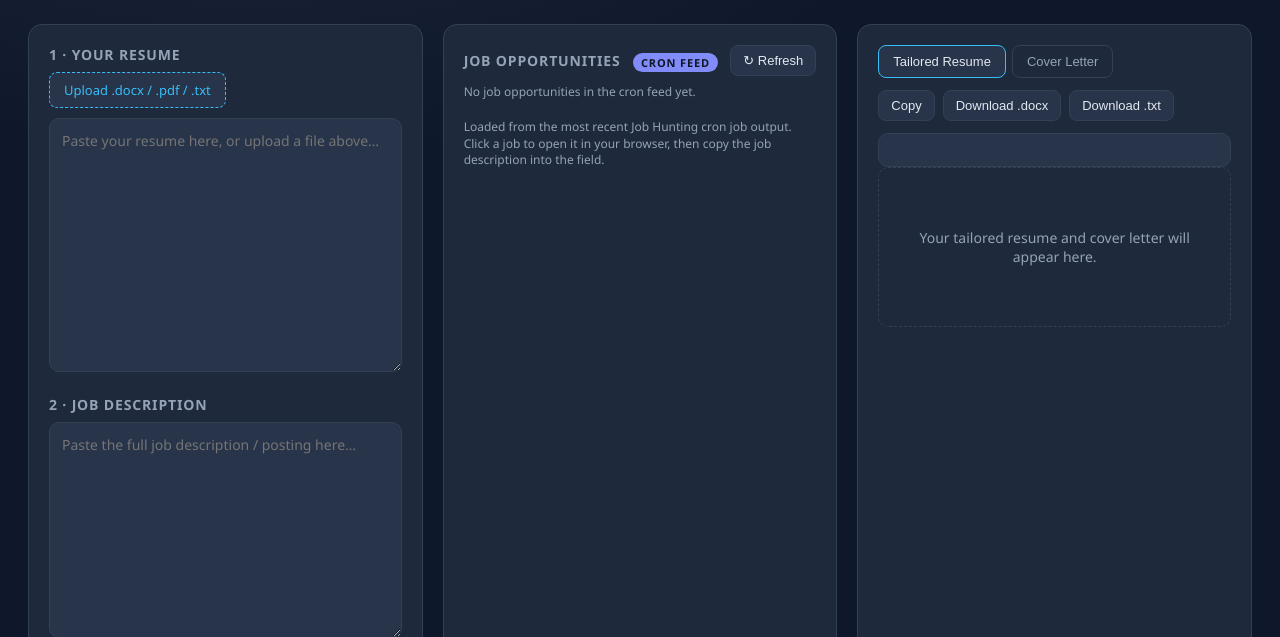
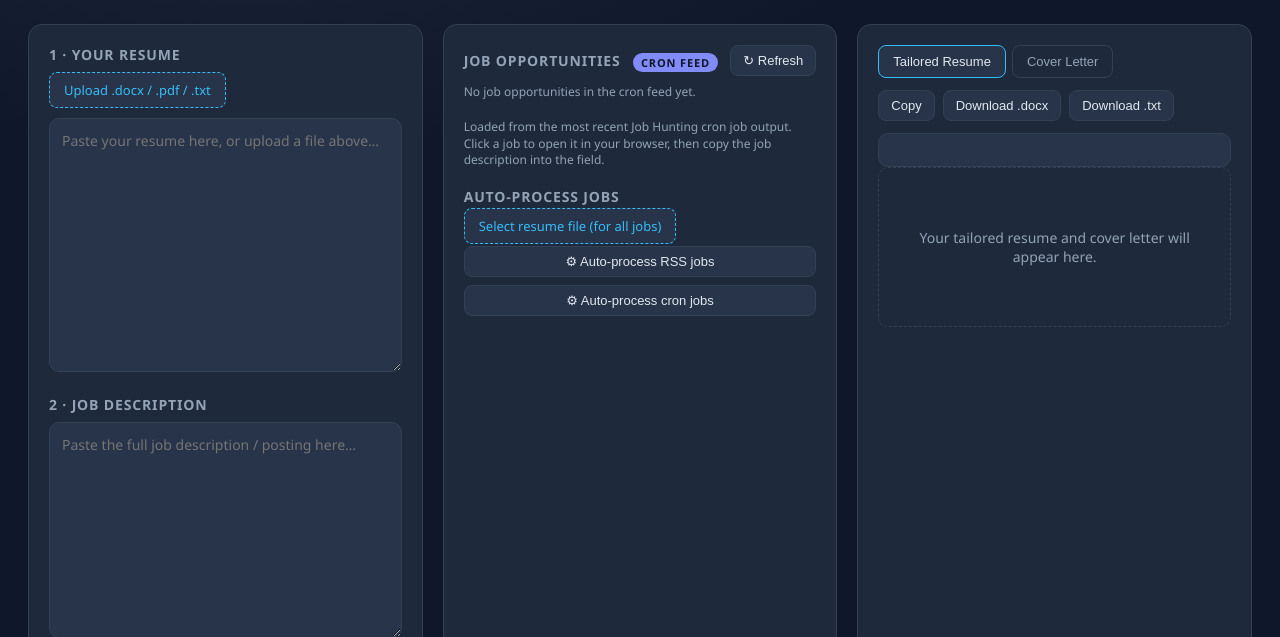
Before and after one commit to TriBrigadeMars/resume-tailor, a Flask app: page / in a window 1280 px wide. Shown: the part 53-690 px from the top of the page. Run offline with Flask 3, Linux system fonts and the light colour scheme; data that the repository does not hold is empty; some libraries are stand-ins or nearby versions.

Commit message:
Add auto-process jobs; fix preview SSRF via shared safe_fetch

```diff
--- a/app.py
+++ b/app.py
@@ -21,6 +21,7 @@ import docgen
 import search
 import mcp_integration
 import rss
+import safe_fetch
 
 # ---- prompt helpers (moved up for reuse in API key route) ----
 
@@ -281,7 +282,7 @@ def _html_to_text(html: str) -> str:
 
     # Drop non-content blocks (scripts, styles, nav, etc.).
     html = re.sub(
-        r"<(script|style|nav|header|footer|aside|form)[^>]*>.*?</\\1>",
+        r"<(script|style|nav|header|footer|aside|form)[^>]*>.*?</\1>",
         " ", html, flags=re.IGNORECASE | re.DOTALL,
     )
     # Defensive: remove any remaining style/script blocks.
@@ -325,32 +326,24 @@ def api_preview():
 
     Used by the Job Opportunities preview modal so users can read a posting
     before opening it in the browser (works even when the site blocks iframes).
+    Fetches through the shared SSRF-safe helper.
     """
-    import urllib.request
-    import urllib.error
-
     url = request.args.get("url", "").strip()
     if not url.startswith(("http://", "https://")):
         return jsonify({"error": "Invalid URL."}), 400
 
-    headers = {
-        "User-Agent": (
-            "Mozilla/5.0 (Windows NT 10.0; Win64; x64) AppleWebKit/537.36 "
-            "(KHTML, like Gecko) Chrome/120.0.0.0 Safari/537.36"
-        )
-    }
     try:
-        req = urllib.request.Request(url, headers=headers)
-        with urllib.request.urlopen(req, timeout=15) as resp:
-            html = resp.read().decode("utf-8", errors="replace")
-            final_url = resp.geturl()
-    except (urllib.error.URLError, urllib.error.HTTPError, OSError) as exc:
+        data = safe_fetch.fetch_bytes(url, max_bytes=2 * 1024 * 1024, timeout=15)
+    except ValueError as exc:
+        return jsonify({"error": str(exc)}), 400
+    except RuntimeError as exc:
         return jsonify({"error": f"Could not fetch page: {exc}"}), 502
 
+    html = data.decode("utf-8", errors="replace")
     title_m = re.search(r"<title[^>]*>(.*?)</title>", html, re.IGNORECASE | re.DOTALL)
     title = re.sub(r"\s+", " ", title_m.group(1)).strip() if title_m else url
 
-    return jsonify({"title": title, "text": _html_to_text(html)[:20000], "url": final_url})
+    return jsonify({"title": title, "text": _html_to_text(html)[:20000], "url": url})
 
 
 @app.route("/api/mcp/tools", methods=["POST"])
--- /dev/null
+++ b/safe_fetch.py
@@ -0,0 +1,94 @@
+"""SSRF-safe HTTP fetching shared by RSS loading and job-page previews.
+
+Both RSS feed loading and the job preview endpoint fetch user-supplied URLs
+server-side. This module centralizes the protections so the two paths cannot
+drift: reject localhost/private/link-local/multicast/reserved destinations,
+validate every redirect target, and enforce a timeout, redirect limit, and
+response-size limit.
+"""
+
+from __future__ import annotations
+
+import ipaddress
+import socket
+import urllib.error
+import urllib.parse
+import urllib.request
+
+DEFAULT_TIMEOUT = 10.0   # seconds
+MAX_REDIRECTS = 5
+MAX_BYTES = 2 * 1024 * 1024  # 2 MiB default
+
+USER_AGENT = (
+    "Mozilla/5.0 (Windows NT 10.0; Win64; x64) AppleWebKit/537.36 "
+    "(KHTML, like Gecko) Chrome/120.0.0.0 Safari/537.36"
+)
+
+
+def host_is_private(host: str) -> bool:
+    """Return True if the host resolves to a private/loopback/etc. address."""
+    try:
+        infos = socket.getaddrinfo(host, None)
+    except socket.gaierror:
+        # Cannot resolve -> treat as unsafe.
+        return True
+    for info in infos:
+        try:
+            ip = ipaddress.ip_address(info[4][0])
+        except ValueError:
+            continue
+        if (
+            ip.is_private or ip.is_loopback or ip.is_link_local
+            or ip.is_multicast or ip.is_unspecified or ip.is_reserved
+        ):
+            return True
+    return False
+
+
+def validate_url(url: str) -> None:
+    """Validate a URL; raise ValueError if it is unsafe or not http(s)."""
+    parsed = urllib.parse.urlparse(url)
+    if parsed.scheme not in ("http", "https") or not parsed.netloc:
+        raise ValueError("URL must be http/https.")
+    host = parsed.hostname
+    if not host:
+        raise ValueError("Invalid URL.")
+    if host == "localhost" or host.endswith(".local"):
+        raise ValueError("URL resolves to a local/private address.")
+    if host_is_private(host):
+        raise ValueError("URL resolves to a local/private address.")
+
+
+class _SafeRedirectHandler(urllib.request.HTTPRedirectHandler):
+    """Redirect handler that validates each redirect target for SSRF safety."""
+
+    def redirect_request(self, req, fp, code, msg, headers, newurl):
+        validate_url(newurl)
+        return super().redirect_request(req, fp, code, msg, headers, newurl)
+
+
+def fetch_bytes(
+    url: str,
+    max_bytes: int = MAX_BYTES,
+    timeout: float = DEFAULT_TIMEOUT,
+) -> bytes:
+    """Fetch a URL with SSRF protections. Returns the raw response bytes.
+
+    Raises ValueError for unsafe/invalid URLs and RuntimeError on fetch or
+    size-limit failures.
+    """
+    validate_url(url)
+    opener = urllib.request.build_opener(_SafeRedirectHandler)
+    req = urllib.request.Request(url, headers={"User-Agent": USER_AGENT})
+    try:
+        with opener.open(req, timeout=timeout) as resp:
+            data = resp.read(max_bytes + 1)
+    except urllib.error.HTTPError as exc:
+        raise RuntimeError(f"Request failed (HTTP {exc.code}).") from exc
+    except urllib.error.URLError as exc:
+        raise RuntimeError(f"Request failed: {exc.reason}") from exc
+    except OSError as exc:
+        raise RuntimeError(f"Request failed: {exc}") from exc
+    if len(data) > max_bytes:
+        raise RuntimeError("Response is too large to download.")
+    return data
--- a/static/app.js
+++ b/static/app.js
@@ -9,6 +9,8 @@ const state = {
   resume: "",
   cover: "",
   activeTab: "resume",
+  rssJobs: [],
+  cronJobs: [],
 };
 
 // Secrets (API keys) must not persist across sessions. Migrate any legacy
@@ -229,6 +231,7 @@ async function loadRssFeed() {
       $rssStatus.textContent = data.error || "No jobs found in feed.";
       return;
     }
+    state.rssJobs = jobs;
     $rssStatus.textContent = `${jobs.length} jobs loaded. Click one to use it.`;
     renderRssJobs(jobs);
   } catch (err) {
@@ -292,10 +295,12 @@ async function loadCronJobs() {
     const data = await res.json();
     const jobs = data.jobs || [];
     if (!jobs.length) {
+      state.cronJobs = [];
       $cronStatus.textContent = data.error || "No job opportunities in the cron feed yet.";
       $cronJobList.innerHTML = "";
       return;
     }
+    state.cronJobs = jobs;
     $cronStatus.textContent = `${jobs.length} job opportunities from the latest cron run.`;
     renderCronJobs(jobs);
   } catch (err) {
@@ -382,6 +387,102 @@ document.addEventListener("keydown", (e) => {
 
 $("cron-refresh-btn").addEventListener("click", loadCronJobs);
 loadCronJobs();
+
+/* ---------- Auto-process jobs ---------- */
+const $autoControls = $("auto-controls");
+const $autoResumeName = $("auto-resume-name");
+let autoResumeText = "";
+let autoJobs = [];
+let autoIndex = 0;
+let autoRunning = false;
+
+// Select a resume file to use for every job in the batch.
+$("auto-resume-file").addEventListener("change", async (e) => {
+  const file = e.target.files[0];
+  if (!file) return;
+  const fd = new FormData();
+  fd.append("file", file);
+  try {
+    const res = await fetch("/api/extract", { method: "POST", body: fd });
+    const data = await res.json();
+    if (data.error) { setStatus(data.error, "error"); return; }
+    autoResumeText = data.text;
+    $autoResumeName.textContent = file.name;
+    setStatus(`✓ Resume loaded for auto-processing: ${file.name}`, "ok");
+  } catch (err) {
+    setStatus("Failed to read resume file.", "error");
+  }
+});
+
+function startAutoProcess(jobs, label) {
+  if (!jobs || !jobs.length) {
+    setStatus("No jobs to process. Load a feed first.", "error");
+    return;
+  }
+  autoJobs = jobs;
+  autoIndex = 0;
+  autoRunning = true;
+  $autoControls.classList.remove("hidden");
+  setStatus(`Auto-processing ${label}: ${jobs.length} jobs.`, "");
+  processNextJob();
+}
+
+async function processNextJob() {
+  if (!autoRunning) return;
+  if (autoIndex >= autoJobs.length) {
+    setStatus("✓ All jobs processed.", "ok");
+    autoRunning = false;
+    $autoControls.classList.add("hidden");
+    return;
+  }
+  const job = autoJobs[autoIndex];
+  const url = job.url || job.link;
+  setStatus(`Processing ${autoIndex + 1}/${autoJobs.length}: ${job.title || "job"}…`, "");
+  if (!url) {
+    setStatus(`No URL for "${job.title || "job"}". Click Next to skip.`, "error");
+    return;
+  }
+  try {
+    const res = await fetch(`/api/preview?url=${encodeURIComponent(url)}`);
+    const data = await res.json();
+    if (data.error) {
+      setStatus(`Could not fetch "${job.title || "job"}": ${data.error}`, "error");
+      return;
+    }
+    $("job-description").value = data.text || "";
+    if (autoResumeText) $("resume-text").value = autoResumeText;
+    setStatus(`✓ Loaded job ${autoIndex + 1}. Generating…`, "ok");
+    await autoGenerate();
+  } catch (err) {
+    setStatus(`Error processing "${job.title || "job"}": ${err.message}`, "error");
+  }
+}
+
+async function autoGenerate() {
+  if (!state.model) {
+    setStatus("No model selected. Select a backend and model, then click Next.", "error");
+    return;
+  }
+  if (!$("resume-text").value.trim() || !$("job-description").value.trim()) {
+    setStatus("Resume or job description missing. Click Next to skip.", "error");
+    return;
+  }
+  await generate();
+  setStatus(`✓ Generated for job ${autoIndex + 1}. Review, then click Next.`, "ok");
+}
+
+$("auto-process-rss").addEventListener("click", () => startAutoProcess(state.rssJobs, "RSS feed"));
+$("auto-process-cron").addEventListener("click", () => startAutoProcess(state.cronJobs, "cron feed"));
+$("auto-next").addEventListener("click", () => {
+  if (!autoRunning) return;
+  autoIndex++;
+  processNextJob();
+});
+$("auto-stop").addEventListener("click", () => {
+  autoRunning = false;
+  $autoControls.classList.add("hidden");
+  setStatus("Auto-processing stopped.", "");
+});
 
 /* ---------- Research settings ---------- */
 const LSKEY_RESEARCH_MODE = "RT_research_mode";
--- a/static/style.css
+++ b/static/style.css
@@ -286,6 +286,19 @@ select {
   color: var(--accent-2);
   margin-top: 4px;
 }
+.auto-actions {
+  display: flex;
+  flex-direction: column;
+  gap: 8px;
+  margin-top: 10px;
+}
+.auto-controls {
+  display: flex;
+  gap: 8px;
+  margin-top: 10px;
+}
+.auto-controls.hidden { display: none; }
+.auto-controls .ghost-btn { flex: 1; }
 
 /* Job preview modal */
 .modal-overlay {
--- a/templates/index.html
+++ b/templates/index.html
@@ -118,6 +118,20 @@
         Loaded from the most recent Job Hunting cron job output. Click a job to
         open it in your browser, then copy the job description into the field.
       </p>
+
+      <h2>Auto-Process Jobs</h2>
+      <label class="file-btn" for="auto-resume-file">Select resume file (for all jobs)</label>
+      <input type="file" id="auto-resume-file" accept=".docx,.pdf,.txt,.md" hidden />
+      <span id="auto-resume-name" class="file-name"></span>
+      <div class="auto-actions">
+        <button id="auto-process-rss" class="ghost-btn">⚙ Auto-process RSS jobs</button>
+        <button id="auto-process-cron" class="ghost-btn">⚙ Auto-process cron jobs</button>
+      </div>
+      <div id="auto-status" class="hint"></div>
+      <div id="auto-controls" class="auto-controls hidden">
+        <button id="auto-next" class="ghost-btn">Next job →</button>
+        <button id="auto-stop" class="ghost-btn">Stop</button>
+      </div>
     </section>
 
     <!-- Right: outputs -->
```
Also changed, not shown: rss.py (+11 -82 lines), tests/test_app.py (+17 -0 lines), CHANGELOG.md, README.md.
